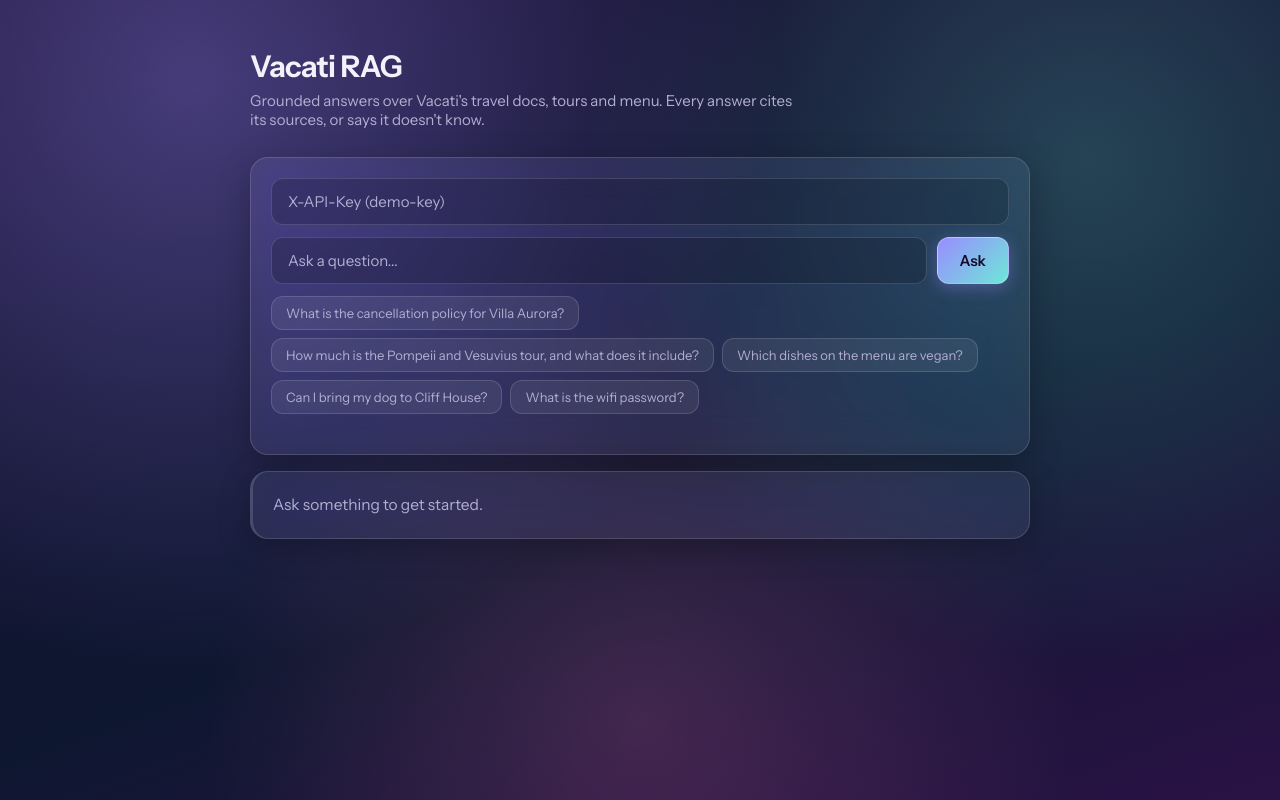
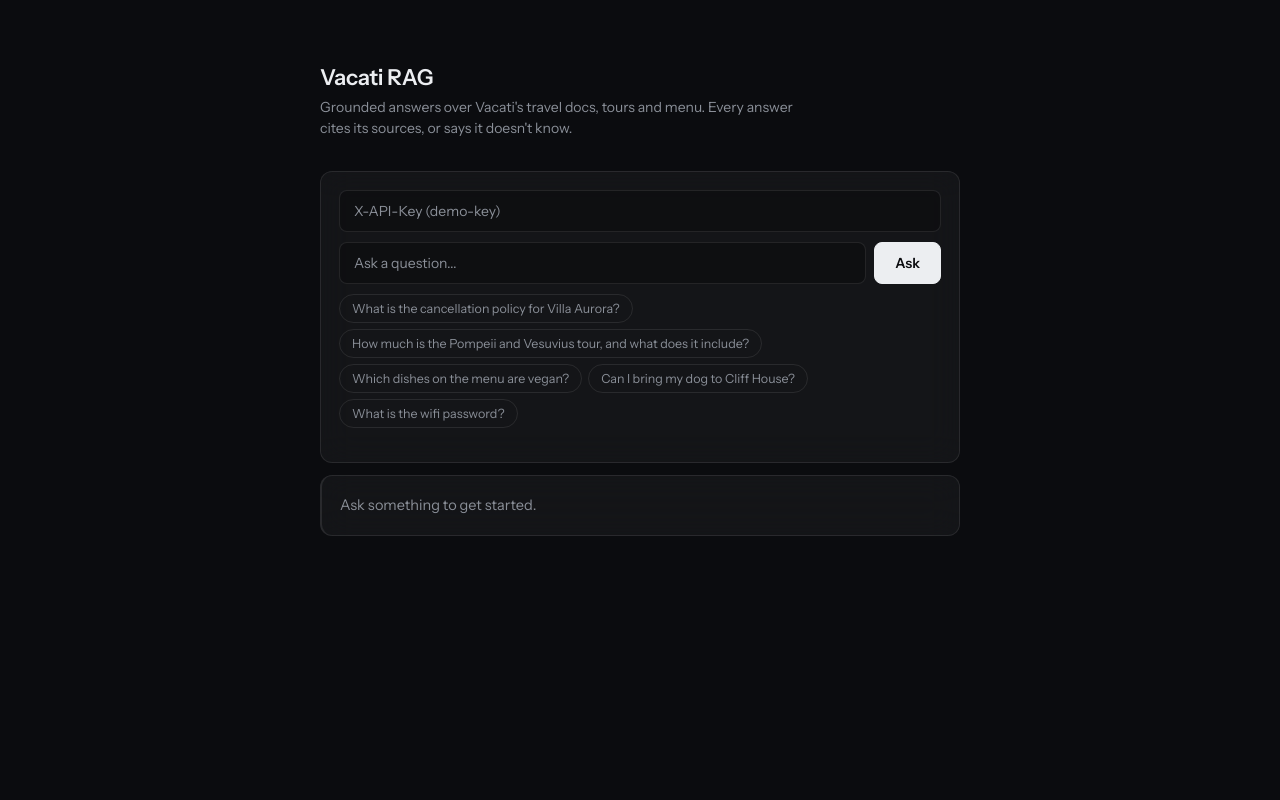
Before and after one commit to laksh2005/vacati-rag, a plain HTML site: page app/static/index.html in a window 1280 px wide. Drawn offline with Linux system fonts and the light colour scheme.

Commit message:
style: drop gradients, go monochrome minimal
Flat dark background instead of the radial-gradient backdrop, single
off-white accent instead of purple/teal, tighter spacing and smaller type.

Co-Authored-By: Claude Opus 5 <noreply@anthropic.com>

```diff
--- a/app/static/index.html
+++ b/app/static/index.html
@@ -10,88 +10,77 @@
 <style>
   :root {
     --font: "Instrument Sans", ui-sans-serif, system-ui, -apple-system, "Segoe UI", sans-serif;
-    --bg-1: #1a1033; --bg-2: #0e1730; --bg-3: #2a1245;
-    --text: #f4f1fb; --dim: #b3aed1;
-    --glass: rgba(255,255,255,0.07); --glass-strong: rgba(255,255,255,0.12);
-    --border: rgba(255,255,255,0.14); --border-strong: rgba(255,255,255,0.28);
-    --accent: #9a8cff; --accent-2: #6ee7d8; --warn: #ffc98b;
+    --bg: #0b0c0f;
+    --text: #eceef1; --dim: #8a8f98;
+    --glass: rgba(255,255,255,0.04);
+    --border: rgba(255,255,255,0.09); --border-strong: rgba(255,255,255,0.18);
+    --accent: #eceef1; --warn: #d9a86c;
   }
   * { box-sizing: border-box; }
   body {
-    margin: 0; min-height: 100vh; padding: 48px 20px;
-    font-family: var(--font); color: var(--text);
-    background:
-      radial-gradient(circle at 15% 10%, rgba(154,140,255,0.35), transparent 45%),
-      radial-gradient(circle at 85% 20%, rgba(110,231,216,0.22), transparent 40%),
-      radial-gradient(circle at 50% 90%, rgba(255,120,180,0.18), transparent 45%),
-      linear-gradient(160deg, var(--bg-1), var(--bg-2) 60%, var(--bg-3));
-    background-attachment: fixed;
+    margin: 0; min-height: 100vh; padding: 64px 20px;
+    font-family: var(--font); color: var(--text); background: var(--bg);
   }
-  main { max-width: 780px; margin: 0 auto; }
-  h1 { font-size: 30px; font-weight: 650; margin: 0 0 6px; letter-spacing: -0.02em; }
-  p.sub { color: var(--dim); margin: 0 0 28px; font-size: 15px; max-width: 55ch; }
+  main { max-width: 640px; margin: 0 auto; }
+  h1 { font-size: 22px; font-weight: 600; margin: 0 0 6px; letter-spacing: -0.01em; }
+  p.sub { color: var(--dim); margin: 0 0 32px; font-size: 14px; max-width: 52ch; line-height: 1.5; }
 
   .glass {
     background: var(--glass);
     border: 1px solid var(--border);
-    border-radius: 18px;
-    backdrop-filter: blur(20px) saturate(140%);
-    -webkit-backdrop-filter: blur(20px) saturate(140%);
-    box-shadow: 0 8px 32px rgba(0,0,0,0.25);
+    border-radius: 12px;
+    backdrop-filter: blur(16px);
+    -webkit-backdrop-filter: blur(16px);
   }
 
-  .panel { padding: 20px; margin-bottom: 16px; }
+  .panel { padding: 18px; margin-bottom: 12px; }
 
   input {
-    width: 100%; font-family: var(--font); font-size: 15px;
-    padding: 13px 16px; color: var(--text);
-    background: rgba(0,0,0,0.18); border: 1px solid var(--border);
-    border-radius: 12px; outline: none; transition: border-color .15s, background .15s;
+    width: 100%; font-family: var(--font); font-size: 14px;
+    padding: 11px 14px; color: var(--text);
+    background: rgba(0,0,0,0.25); border: 1px solid var(--border);
+    border-radius: 8px; outline: none; transition: border-color .15s;
   }
   input::placeholder { color: var(--dim); }
-  input:focus { border-color: var(--accent); background: rgba(0,0,0,0.28); }
+  input:focus { border-color: var(--border-strong); }
 
-  .row { display: flex; gap: 10px; margin-bottom: 12px; }
+  .row { display: flex; gap: 8px; margin-bottom: 10px; }
   .row input { flex: 1; }
 
   button {
-    font-family: var(--font); font-weight: 600; font-size: 15px;
-    padding: 13px 22px; border: 1px solid var(--border-strong); border-radius: 12px;
-    color: #150c2b; cursor: pointer;
-    background: linear-gradient(135deg, var(--accent), var(--accent-2));
-    box-shadow: 0 4px 16px rgba(154,140,255,0.35);
-    transition: transform .12s, box-shadow .12s;
+    font-family: var(--font); font-weight: 600; font-size: 14px;
+    padding: 11px 20px; border: 1px solid var(--text); border-radius: 8px;
+    color: var(--bg); cursor: pointer; background: var(--text);
+    transition: opacity .12s;
   }
-  button:hover { transform: translateY(-1px); box-shadow: 0 6px 20px rgba(154,140,255,0.5); }
-  button:active { transform: translateY(0); }
-  button:disabled { opacity: .5; cursor: default; transform: none; box-shadow: none; }
+  button:hover { opacity: .85; }
+  button:disabled { opacity: .35; cursor: default; }
 
-  .samples { display: flex; flex-wrap: wrap; gap: 8px; margin-bottom: 20px; }
+  .samples { display: flex; flex-wrap: wrap; gap: 6px; margin-bottom: 16px; }
   .samples button {
-    background: var(--glass); color: var(--dim); font-weight: 400; font-size: 13px;
-    padding: 8px 14px; box-shadow: none; border: 1px solid var(--border);
+    background: transparent; color: var(--dim); font-weight: 400; font-size: 12.5px;
+    padding: 6px 12px; border: 1px solid var(--border); border-radius: 999px;
   }
-  .samples button:hover { color: var(--text); border-color: var(--border-strong); background: var(--glass-strong); box-shadow: none; }
+  .samples button:hover { color: var(--text); border-color: var(--border-strong); opacity: 1; }
 
-  #answer { font-size: 15.5px; line-height: 1.65; white-space: pre-wrap; border-left: 3px solid var(--accent); }
+  #answer { font-size: 14.5px; line-height: 1.6; white-space: pre-wrap; border-left: 2px solid var(--text); }
   #answer.fallback { border-left-color: var(--warn); color: var(--warn); }
   #answer.empty { color: var(--dim); border-left-color: var(--border); }
 
-  h2 { font-size: 12px; text-transform: uppercase; letter-spacing: .1em; color: var(--dim); font-weight: 600; margin: 0 0 10px; }
-  .cite { padding: 14px 16px; margin-bottom: 10px; }
-  .cite .head { display: flex; justify-content: space-between; gap: 14px; font-size: 13px; margin-bottom: 6px; }
-  .cite .sec { color: var(--accent-2); font-weight: 600; }
+  h2 { font-size: 11px; text-transform: uppercase; letter-spacing: .08em; color: var(--dim); font-weight: 600; margin: 0 0 8px; }
+  .cite { padding: 12px 14px; margin-bottom: 8px; }
+  .cite .head { display: flex; justify-content: space-between; gap: 12px; font-size: 12.5px; margin-bottom: 5px; }
+  .cite .sec { color: var(--text); font-weight: 600; }
   .cite .meta { color: var(--dim); white-space: nowrap; }
-  .cite .snip { color: var(--dim); font-size: 14px; line-height: 1.5; }
+  .cite .snip { color: var(--dim); font-size: 13px; line-height: 1.5; }
 
   #meta {
-    color: var(--dim); font-size: 13px; padding: 12px 18px;
-    display: flex; gap: 16px; flex-wrap: wrap; align-items: center;
+    color: var(--dim); font-size: 12.5px; padding: 10px 16px;
+    display: flex; gap: 14px; flex-wrap: wrap; align-items: center;
   }
   .badge {
-    background: rgba(110,231,216,0.18); color: var(--accent-2);
-    border: 1px solid rgba(110,231,216,0.35);
-    border-radius: 999px; padding: 2px 10px; font-size: 12px; font-weight: 600;
+    border: 1px solid var(--border-strong); color: var(--text);
+    border-radius: 4px; padding: 1px 8px; font-size: 11px; font-weight: 600;
   }
 </style>
 </head>
```
